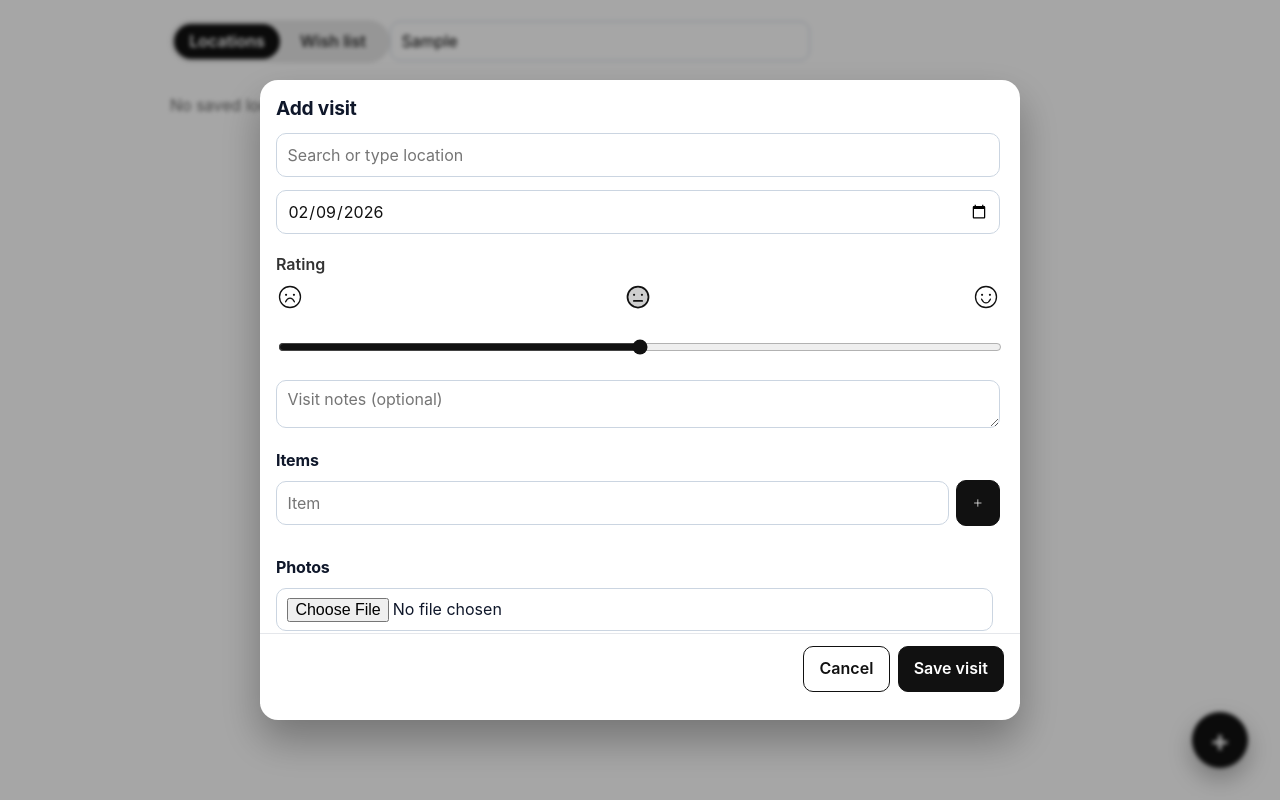
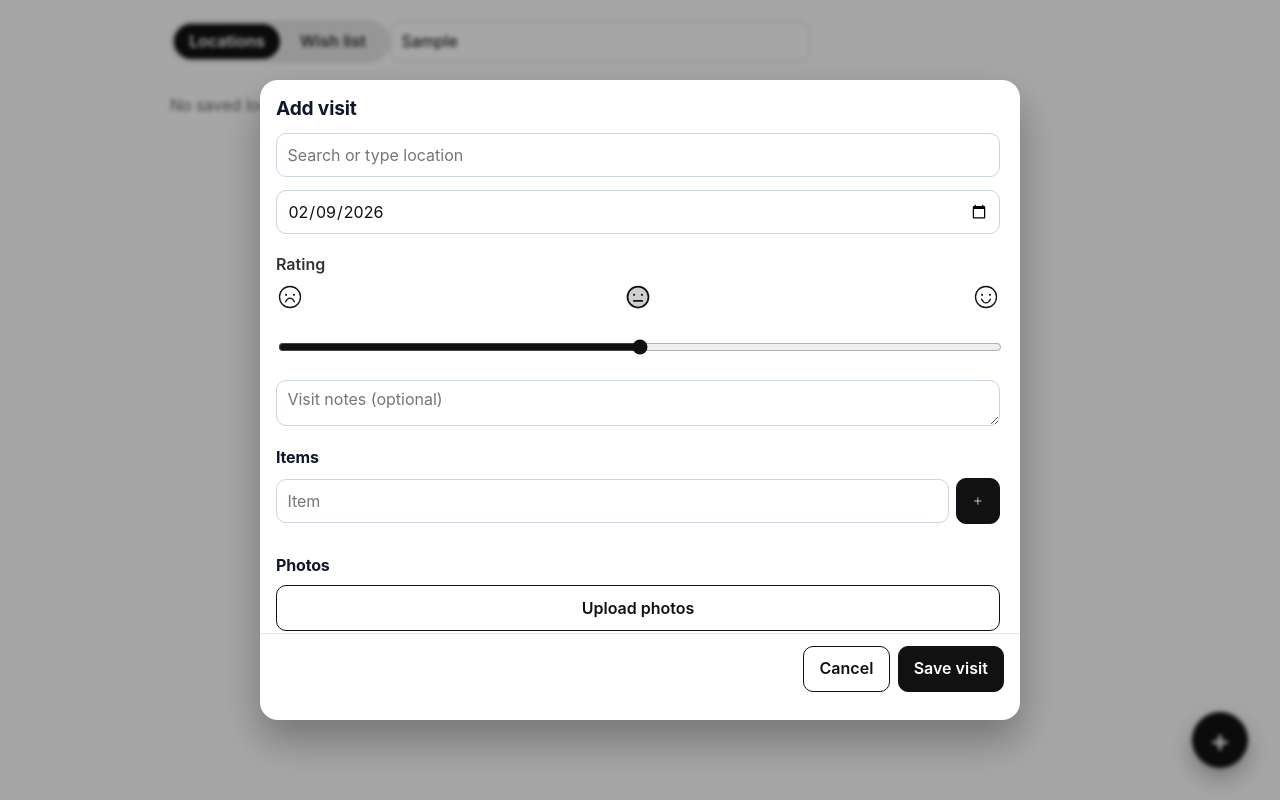
Before and after one commit to AndrewM2304/restaurant_reviews, a Next.js app: page / in a window 1280 px wide. Both pictures are taken after typing "Sample" into the empty fields and a click on the button "Add visit". Built offline with nearby package versions, Linux system fonts and the light colour scheme.

Commit message:
Update visit modal list and photo upload UX (#35)

```diff
--- a/src/app/visits/page.tsx
+++ b/src/app/visits/page.tsx
@@ -1,6 +1,7 @@
 'use client';
 
-import { ChangeEvent, FormEvent, useCallback, useEffect, useMemo, useState } from 'react';
+import { ChangeEvent, FormEvent, useCallback, useEffect, useMemo, useRef, useState } from 'react';
+import Image from 'next/image';
 import { MinusIcon, PlusIcon, SmileyIcon, SmileyMehIcon, SmileySadIcon } from '@/vendor/phosphor/react';
 
 import type { Restaurant } from '@/core/domain/types';
@@ -15,6 +16,7 @@ interface DraftItem {
 
 interface DraftPhoto {
   storagePath: string;
+  previewUrl: string;
 }
 
 type TabKey = 'locations' | 'wishlist';
@@ -38,6 +40,7 @@ export default function VisitsPage() {
   const [items, setItems] = useState<DraftItem[]>([]);
 
   const [photos, setPhotos] = useState<DraftPhoto[]>([]);
+  const photosRef = useRef<DraftPhoto[]>([]);
 
   const [message, setMessage] = useState('');
 
@@ -54,6 +57,16 @@ export default function VisitsPage() {
       document.body.style.overflow = previousOverflow;
     };
   }, [showModal]);
+
+  useEffect(() => {
+    photosRef.current = photos;
+  }, [photos]);
+
+  useEffect(() => {
+    return () => {
+      photosRef.current.forEach((photo) => URL.revokeObjectURL(photo.previewUrl));
+    };
+  }, []);
 
   const refreshData = useCallback(async () => {
     const [wishlist, visited] = await Promise.all([
@@ -93,14 +106,31 @@ export default function VisitsPage() {
     setNotes('');
     setItems([]);
     setItemName('');
+    photos.forEach((photo) => URL.revokeObjectURL(photo.previewUrl));
     setPhotos([]);
   };
 
   const addPhotoFromBrowser = (event: ChangeEvent<HTMLInputElement>) => {
-    const selectedFile = event.target.files?.[0];
-    if (!selectedFile) return;
-    setPhotos((current) => [...current, { storagePath: selectedFile.name }]);
+    const selectedFiles = Array.from(event.target.files ?? []);
+    if (!selectedFiles.length) return;
+    setPhotos((current) => [
+      ...current,
+      ...selectedFiles.map((file) => ({
+        storagePath: file.name,
+        previewUrl: URL.createObjectURL(file),
+      })),
+    ]);
     event.target.value = '';
+  };
+
+  const removePhoto = (indexToRemove: number) => {
+    setPhotos((current) => {
+      const photoToRemove = current[indexToRemove];
+      if (photoToRemove) {
+        URL.revokeObjectURL(photoToRemove.previewUrl);
+      }
+      return current.filter((_, index) => index !== indexToRemove);
+    });
   };
 
   const submit = async (event: FormEvent<HTMLFormElement>) => {
@@ -266,23 +296,36 @@ export default function VisitsPage() {
 
                 <div className={styles.itemEditor}>
                   <h4 className="app-heading-4">Photos</h4>
-                  <div className={styles.itemRow}>
+                  <div className={styles.photoUploadRow}>
                     <input
+                      id="visit-photo-upload"
+                      className={styles.visuallyHidden}
                       type="file"
                       accept="image/*"
+                      multiple
                       onChange={addPhotoFromBrowser}
                       aria-label="Choose photo from your device"
                     />
+                    <label htmlFor="visit-photo-upload" className={`${styles.secondaryButton} ${styles.uploadButton}`}>
+                      Upload photos
+                    </label>
                   </div>
 
-                  <ul className={styles.list}>
+                  <ul className={`${styles.list} ${styles.photoList}`}>
                     {photos.map((photo, index) => (
                       <li key={`${photo.storagePath}-${index}`}>
-                        <span>{photo.storagePath}</span>
+                        <Image
+                          src={photo.previewUrl}
+                          alt={photo.storagePath}
+                          className={styles.photoPreview}
+                          width={320}
+                          height={180}
+                          unoptimized
+                        />
                         <button
                           type="button"
                           className={`${styles.iconButton} ${styles.secondaryButton}`}
-                          onClick={() => setPhotos((current) => current.filter((_, i) => i !== index))}
+                          onClick={() => removePhoto(index)}
                         >
                           <MinusIcon />
                         </button>
--- a/src/app/visits/visits.module.css
+++ b/src/app/visits/visits.module.css
@@ -269,7 +269,7 @@
   padding: 0;
   list-style: none;
   display: grid;
-  gap: 0.35rem;
+  gap: 0;
 }
 
 .list li {
@@ -277,9 +277,11 @@
   grid-template-columns: minmax(0, 1fr) auto;
   gap: 0.6rem;
   align-items: center;
-  border: 1px solid #d4d4d4;
-  border-radius: 10px;
-  padding: 0.45rem 0.55rem;
+  padding: 0.6rem 0;
+}
+
+.list li + li {
+  border-top: 1px solid #d4d4d4;
 }
 
 .list li > span:first-child {
@@ -319,6 +321,42 @@
   border: 1px solid #111;
   background: transparent;
   color: #111;
+}
+
+.photoUploadRow {
+  margin-top: 0.2rem;
+}
+
+.uploadButton {
+  display: inline-flex;
+  width: 100%;
+  justify-content: center;
+  text-align: center;
+  cursor: pointer;
+}
+
+.visuallyHidden {
+  position: absolute;
+  width: 1px;
+  height: 1px;
+  padding: 0;
+  margin: -1px;
+  overflow: hidden;
+  clip: rect(0, 0, 0, 0);
+  white-space: nowrap;
+  border: 0;
+}
+
+.photoList li {
+  grid-template-columns: minmax(0, 1fr) auto;
+  align-items: start;
+}
+
+.photoPreview {
+  width: 100%;
+  max-height: 180px;
+  object-fit: cover;
+  border-radius: 10px;
 }
 
 .message {
```
